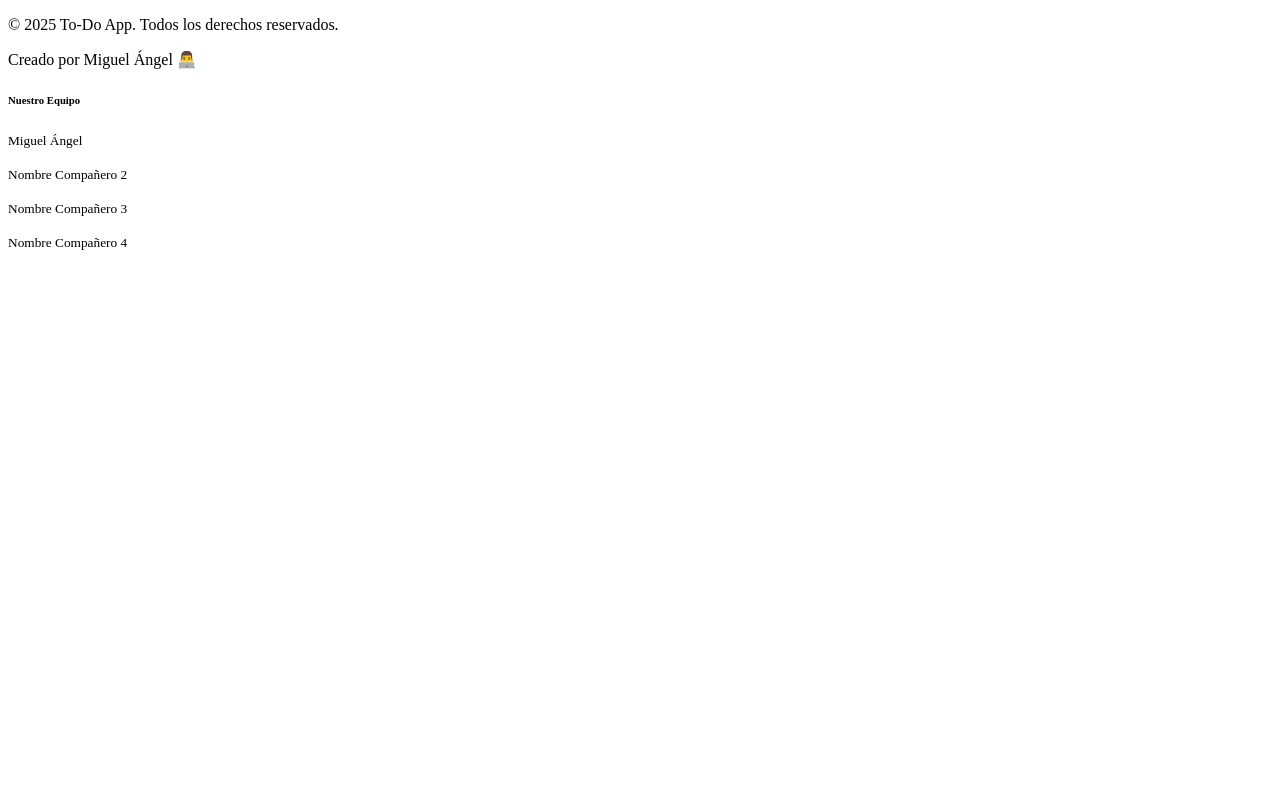
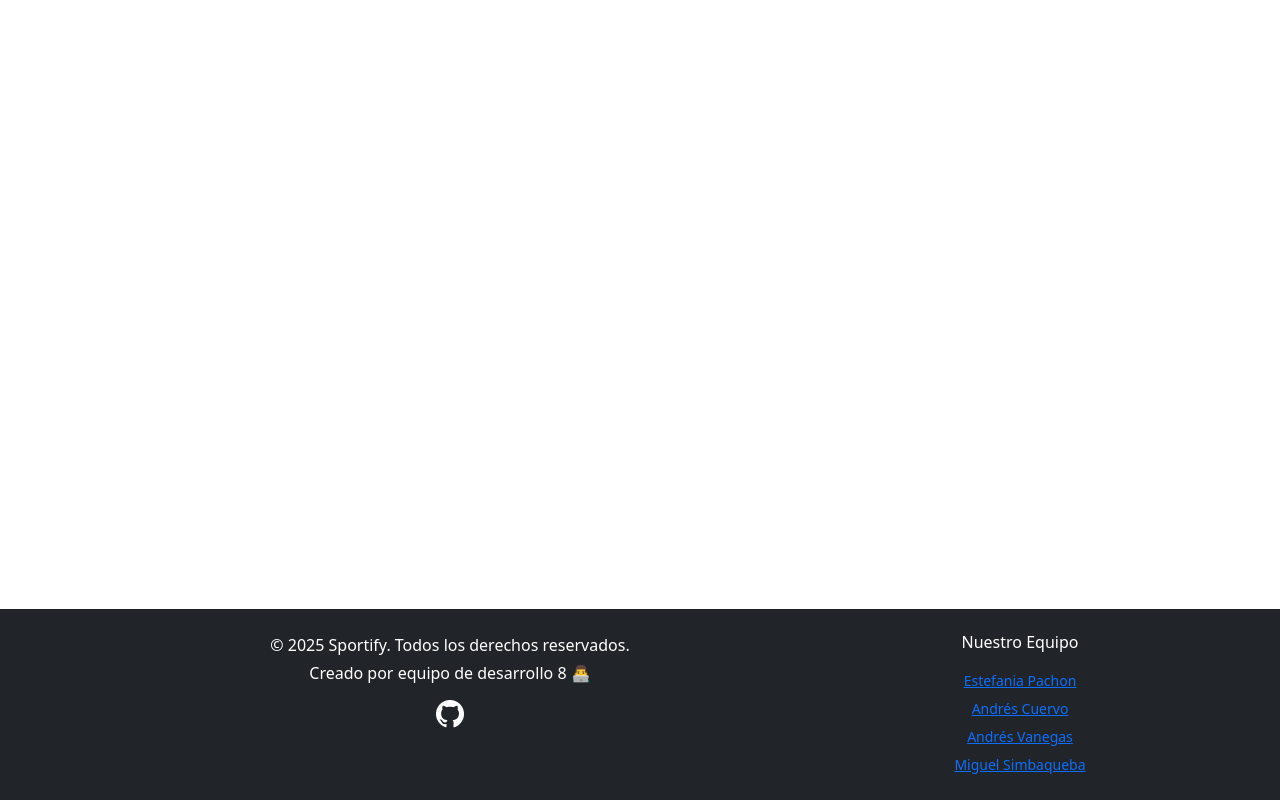
Before and after one commit to Crowtinho/hackathon, a plain HTML site: page components/footer.html in a window 1280 px wide. Drawn offline with nearby package versions, Linux system fonts and the light colour scheme.

Commit message:
se agregan barra de nav y footer

```diff
--- /dev/null
+++ b/assets/css/footer.css
@@ -0,0 +1,6 @@
+.footer-section {
+  position: fixed;
+  bottom: 0;
+  width: 100%;
+  z-index: 1000;
+        }
--- a/components/footer.html
+++ b/components/footer.html
@@ -4,19 +4,25 @@
     <meta charset="UTF-8">
     <meta name="viewport" content="width=device-width, initial-scale=1.0">
     <title>Document</title>
+     <link href="https://cdn.jsdelivr.net/npm/bootstrap@5.3.7/dist/css/bootstrap.min.css" rel="stylesheet" integrity="sha384-LN+7fdVzj6u52u30Kp6M/trliBMCMKTyK833zpbD+pXdCLuTusPj697FH4R/5mcr" crossorigin="anonymous">
+    <link rel="stylesheet" href="https://cdn.jsdelivr.net/npm/bootstrap-icons@1.13.1/font/bootstrap-icons.min.css">
+    <link rel="preconnect" href="https://fonts.googleapis.com">
+    <link rel="preconnect" href="https://fonts.gstatic.com" crossorigin>
+    <link href="https://fonts.googleapis.com/css2?family=Montserrat:ital,wght@0,100..900;1,100..900&display=swap" rel="stylesheet">
+    <link rel="stylesheet" href="/assets/css/footer.css">
+    <link rel="icon" href="/assets/img/logo.png" type="icon">
 </head>
 <body>
 
-<footer class="bg-dark text-white text-center py-4 footer-fixed">
+<footer class=" footer-section bg-dark text-white text-center py-4 footer-fixed">
         <div class="container">
             <div class="row">
                 <!-- Información principal del footer -->
                 <div class="col-md-8">
-                    <p class="mb-1">© 2025 To-Do App. Todos los derechos reservados.</p>
-                    <p class="mb-2">Creado por Miguel Ángel 👨‍💻</p>
+                    <p class="mb-1">© 2025 Sportify. Todos los derechos reservados.</p>
+                    <p class="mb-2">Creado por equipo de desarrollo 8 👨‍💻</p>
                     <div>
-                        <a href="https://github.com/Ukpercival" class="text-white"><i class="bi bi-github fs-3 mx-3"></i></a>
-                        <a href="https://www.linkedin.com/in/miguel-angel-simbaqueba-developer" class="text-white"><i class="bi bi-linkedin fs-3"></i></a>
+                        <a href="https://github.com/Crowtinho/hackathon" class="text-white"><i class="bi bi-github fs-3 mx-3"></i></a>
                     </div>
                 </div>
 
@@ -24,10 +30,14 @@
                 <div class="col-md-4">
                     <h6 class="mb-3">Nuestro Equipo</h6>
                     <div class="d-flex flex-column align-items-center">
-                        <p class="mb-1"><small>Miguel Ángel</small></p>
-                        <p class="mb-1"><small>Nombre Compañero 2</small></p>
-                        <p class="mb-1"><small>Nombre Compañero 3</small></p>
-                        <p class="mb-0"><small>Nombre Compañero 4</small></p>
+                        <div class="row">
+                        <p class="mb-1"><small><a href="https://www.linkedin.com/in/estefania-pachon-ing-fullstack/">Estefania Pachon</a></small></p>
+                        <p class="mb-1"><small><a href="https://www.linkedin.com/in/andres-cuervo-dev/">Andrés Cuervo</a></small></p>
+                        </div>
+                        <div class="row">
+                        <p class="mb-1"><small><a href="https://www.linkedin.com/in/andr%C3%A9s-v-8a0007213/">Andrés Vanegas</a></small></p>
+                        <p class="mb-0"><small><a href="https://www.linkedin.com/in/miguel-angel-simbaqueba-developer">Miguel Simbaqueba</a></small></p>
+                        </div>
                     </div>
                 </div>
             </div>
```
Also changed, not shown: assets/css/nav.css (+0 -10 lines), components/navbar.html (+2 -32 lines).
